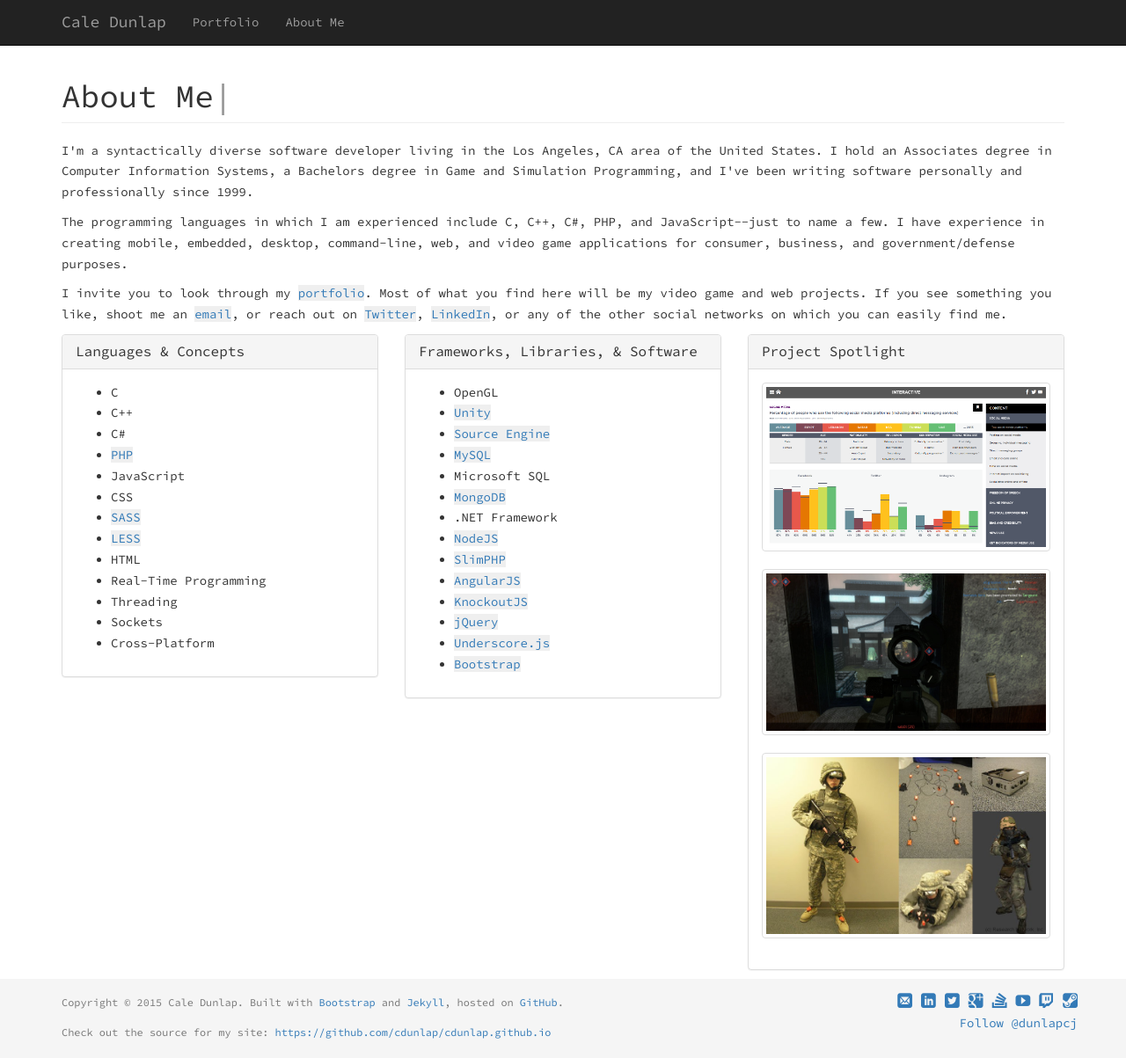
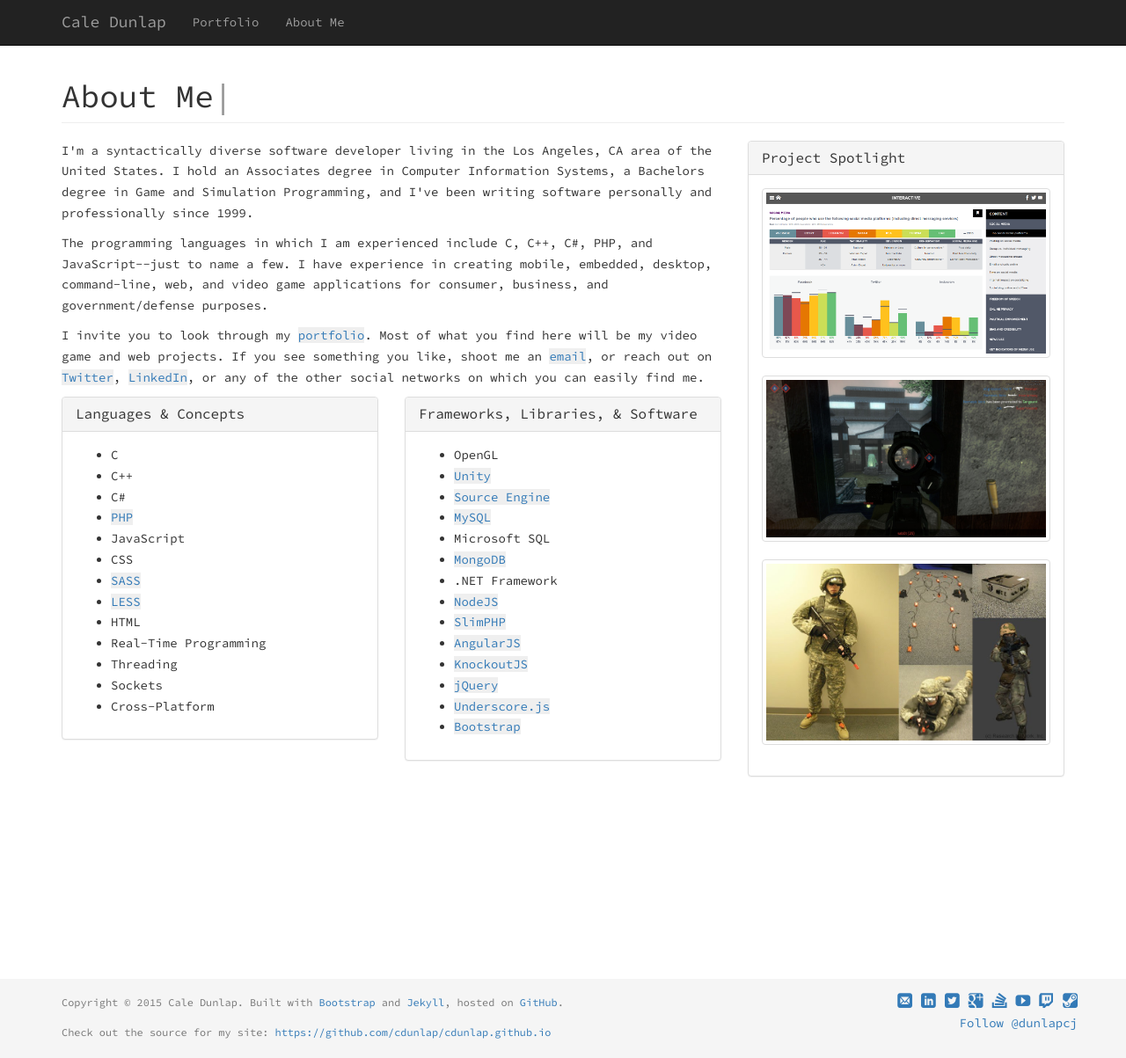
Before and after one commit to cdunlap/cdunlap.github.io, a Jekyll site: the page built from index.html, in a window 1280 px wide and 1203 px high. Shown: the whole window at 88% size. Built offline with Jekyll 4.4.1, drawn with Linux system fonts in a browser that asks for light colours; nearby versions of some CDN libraries; comment, search, counter and statistics services are not loaded.

Commit message:
Updated layout of the home page, changed "List" to "TL;DR" to be a bit more playful on the Mideast media page.

```diff
--- a/index.html
+++ b/index.html
@@ -11,18 +11,18 @@ show_in_nav: true
   <h1 class="page-header typed-title"><span class="text"></span></h1>
 
   <div class="row">
-    <div class="col-xs-12">
+    <!-- Intro -->
+    <div class="col-xs-12 col-md-7 col-lg-8">
       <p>I'm a syntactically diverse software developer living in the Los Angeles, CA area of the United States. I hold an Associates degree in Computer Information Systems, a Bachelors degree in Game and Simulation Programming, and I've been writing software personally and professionally since 1999.</p>
 
       <p>The programming languages in which I am experienced include C, C++, C#, PHP, and JavaScript--just to name a few. I have experience in creating mobile, embedded, desktop, command-line, web, and video game applications for consumer, business, and government/defense purposes.</p>
 
       <p>I invite you to look through my <a href="{{ '/portfolio/index.html' | prepend: site.baseurl }}">portfolio</a>. Most of what you find here will be my video game and web projects. If you see something you like, shoot me an <a href="mailto:{{site.email}}">email</a>, or reach out on <a href="https://twitter.com/intent/follow?screen_name={{site.twitter_username}}" target="_blank">Twitter</a>, <a href="http://linkedin.com/in/{{site.linkedin_username}}">LinkedIn</a>, or any of the other social networks on which you can easily find me.</p>
-    </div>
 
-  </div>
-
+      <!-- Capabilities -->
       <div class="row">
-    <div class="col-xs-12 col-sm-6 col-md-4">
+        <!-- Languages -->
+        <div class="col-xs-12 col-md-6">
           <div class="panel panel-default">
             <div class="panel-heading">
               <h3 class="panel-title">Languages &amp; Concepts</h3>
@@ -42,7 +42,10 @@ show_in_nav: true
             </div>
           </div>
         </div>
-    <div class="col-xs-12 col-sm-6 col-md-4">
+        <!-- /Languages -->
+
+        <!-- Frameworks -->
+        <div class="col-xs-12 col-md-6">
           <div class="panel panel-default">
             <div class="panel-heading">
               <h3 class="panel-title">Frameworks, Libraries, &amp; Software</h3>
@@ -62,7 +65,14 @@ show_in_nav: true
             </div>
           </div>
         </div>
-    <div class="col-xs-12 col-md-4">
+        <!-- /Frameworks -->
+      </div>
+      <!-- /Capabilities -->
+    </div>
+    <!-- /Intro -->
+
+    <!-- Projects -->
+    <div class="col-xs-12 col-md-5 col-lg-4">
       <div class="panel panel-default">
         <div class="panel-heading">
           <h3 class="panel-title">Project Spotlight</h3>
@@ -77,13 +87,15 @@ show_in_nav: true
             </div>
             <a class="project-description" href="{{project.url | prepend: site.baseurl}}">
               <h4>{{project.name}}</h4>
-              <p>{{project.description}}</p>
+              <p class="hidden-xs">{{project.description}}</p>
             </a>
           </div>
           {% endfor %}
         </div>
       </div>
     </div>
+    <!-- /Projects -->
+
   </div>
 </main>
 </div>
--- a/portfolio/mideast-media.html
+++ b/portfolio/mideast-media.html
@@ -31,7 +31,7 @@ screenshots:
 
 <section id="technologies">
   <h2>Technologies</h2>
-  <p><strong>List:</strong> CouchCMS, jQuery, Bootstrap, MySQL, PHP, Slim</p>
+  <p><strong>TL; DR:</strong> CouchCMS, jQuery, Bootstrap, MySQL, PHP, Slim</p>
   <p>The content of the site is powered by <a href="http://www.couchcms.com/" target="_blank">CouchCMS</a>. The front-end uses <a href="http://jquery.com" target="_blank">jQuery</a> and <a href="http://getbootstrap.com" target="_blank">Bootstrap</a> as well as various plugins for both. The data explorer's interactivity and transitions are provided mostly by CSS3's animation and transition capabilities. The survey data lives in <a href="http://mysql.org" target="_blank">MySQL</a> and is served up via a JSON API written in <a href="http://php.net" target="_blank">PHP</a> using <a href="http://www.slimframework.com/" target="_blank">Slim</a>.</p>
 </section>
 
```
Lines whose indentation alone changed are shown as unchanged.
